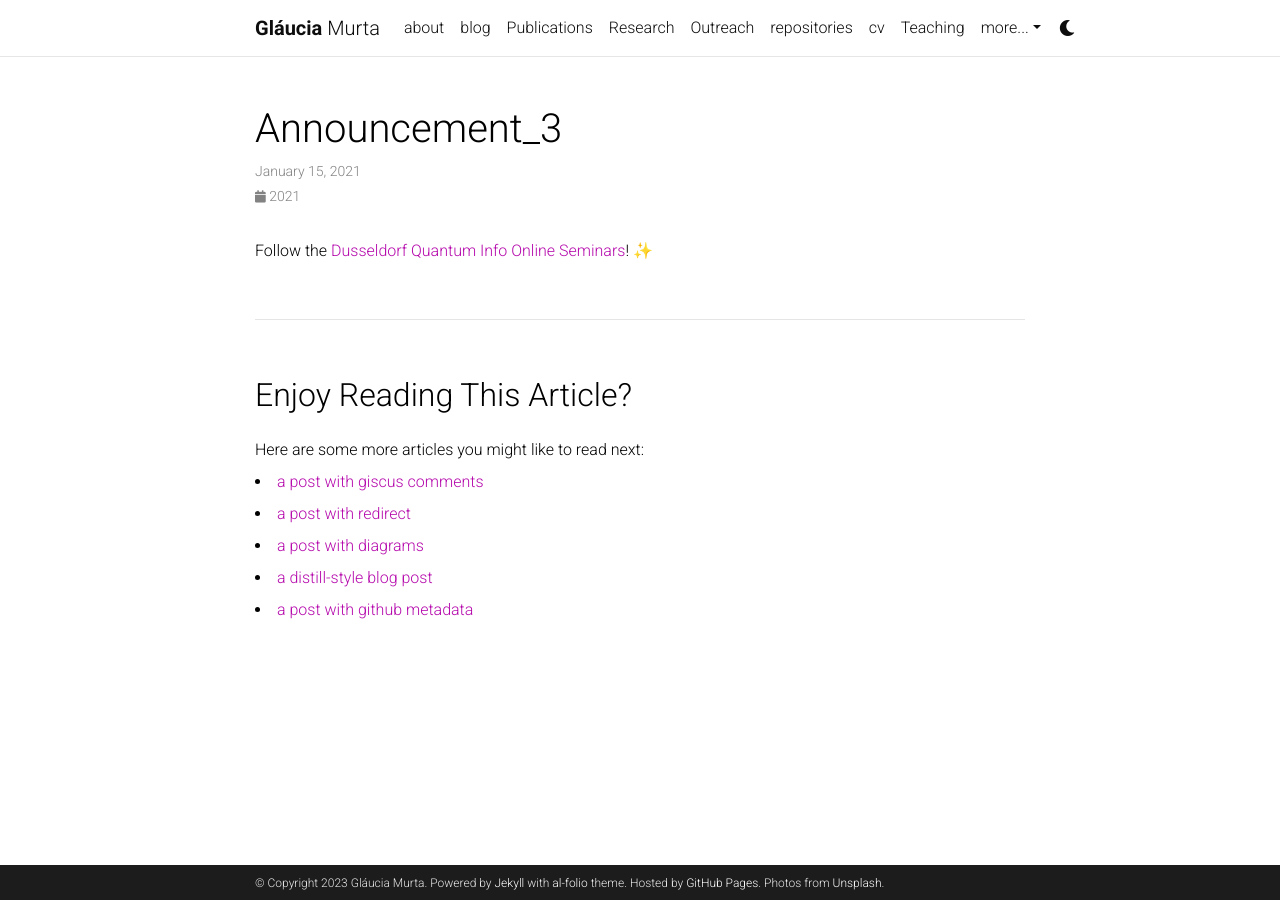
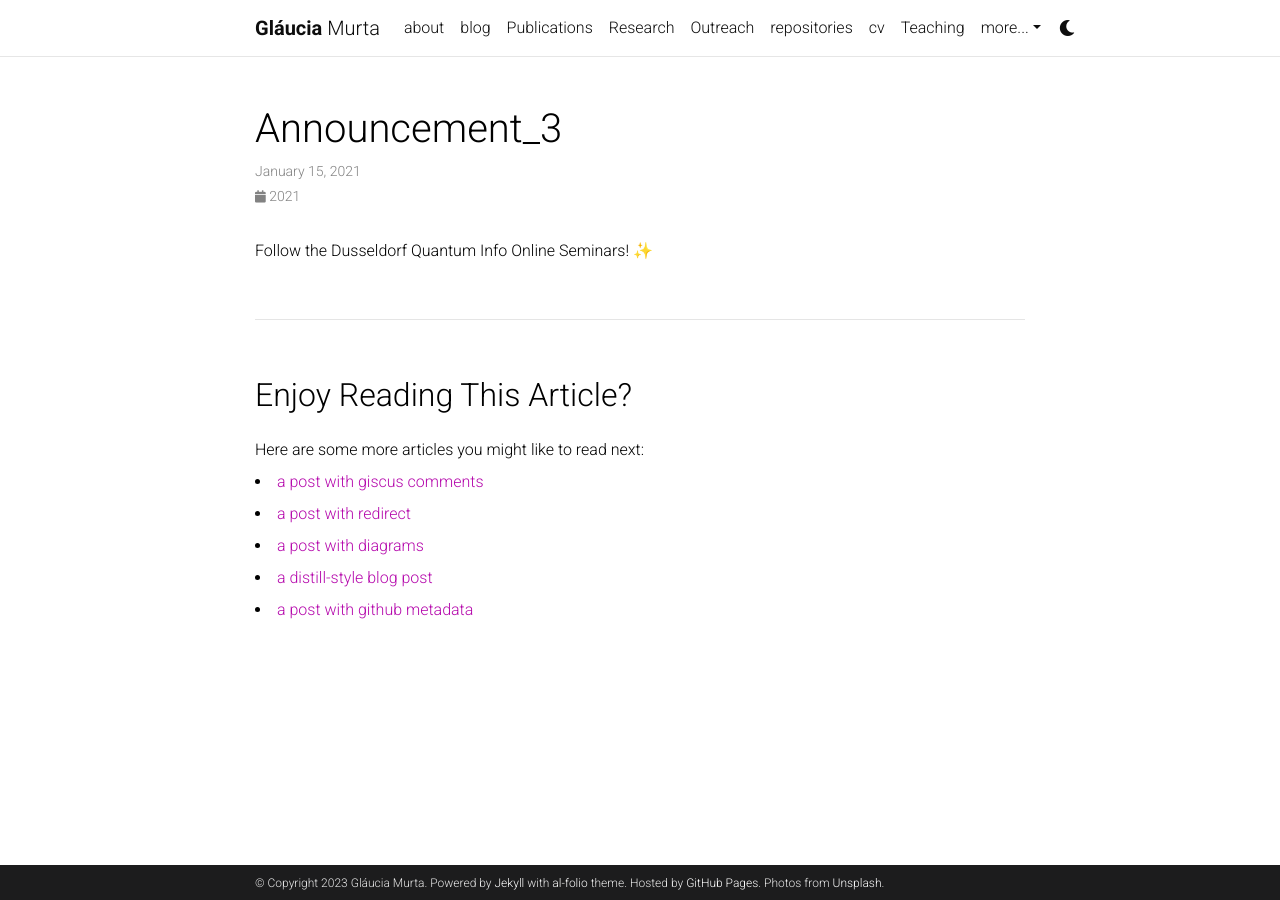
Before and after one commit to glauciamg/glauciamg.github.io, a Jekyll site: the page built from _news/announcement_3.md, in a window 1280 px wide. Built offline with Jekyll 4.4.1, drawn with Linux system fonts in a browser that asks for light colours; full-size pictures stand in for the smaller copies a plugin makes; emoji names are drawn with the system emoji font; comment, search, counter and statistics services are not loaded; a style sheet for code colours, icons or effects is not loaded; part of the change alters nothing that is shown.

```diff
--- a/_news/announcement_3.md
+++ b/_news/announcement_3.md
@@ -4,4 +4,4 @@ date: 2021-01-15 07:59:00-0400
 inline: true
 ---
 
-Follow the <a href="https://www.tp3.hhu.de/duesseldorf-quantum-info-online-seminars.html">Dusseldorf Quantum Info Online Seminars</a>! :sparkles:
+Follow the Dusseldorf Quantum Info Online Seminars! :sparkles:
```
